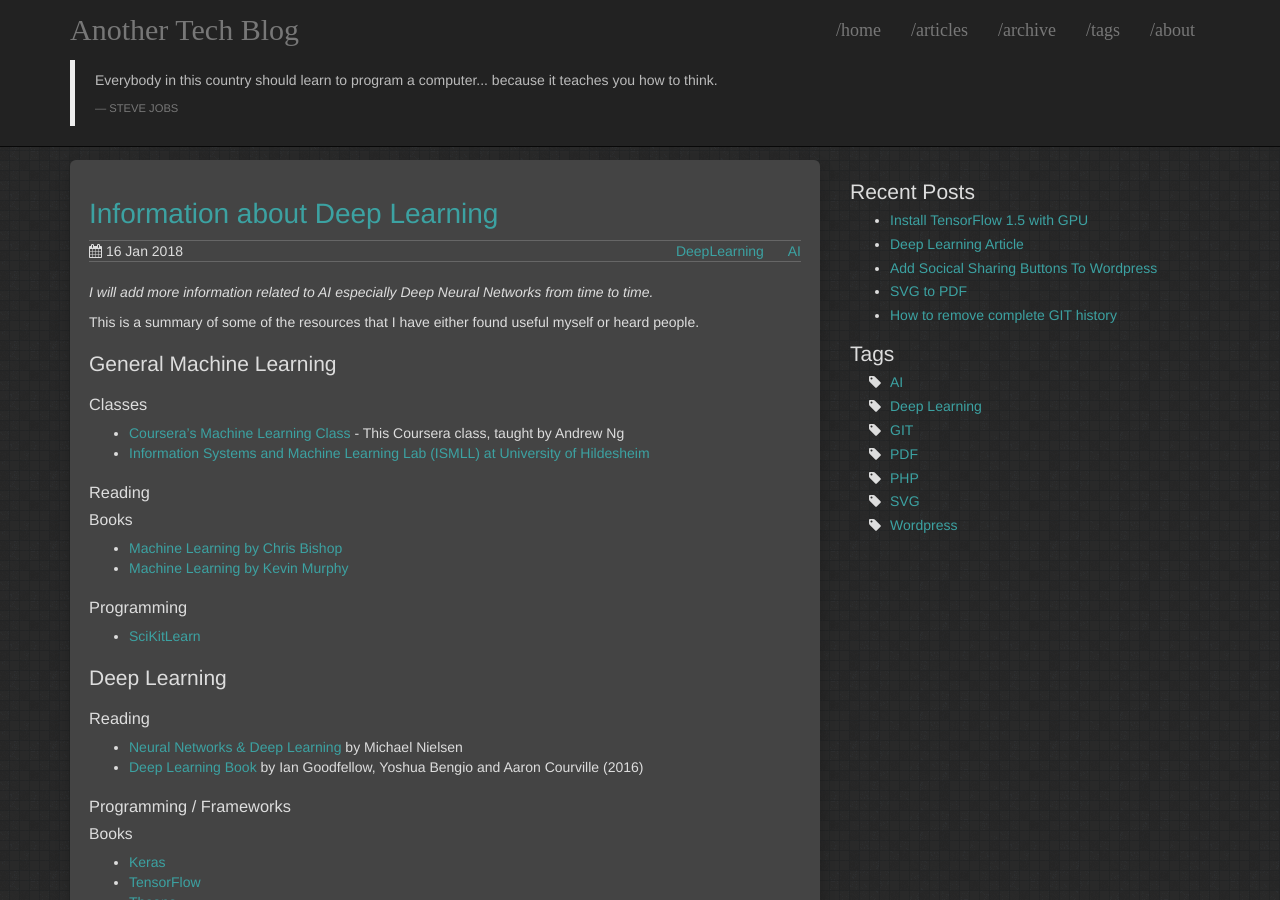
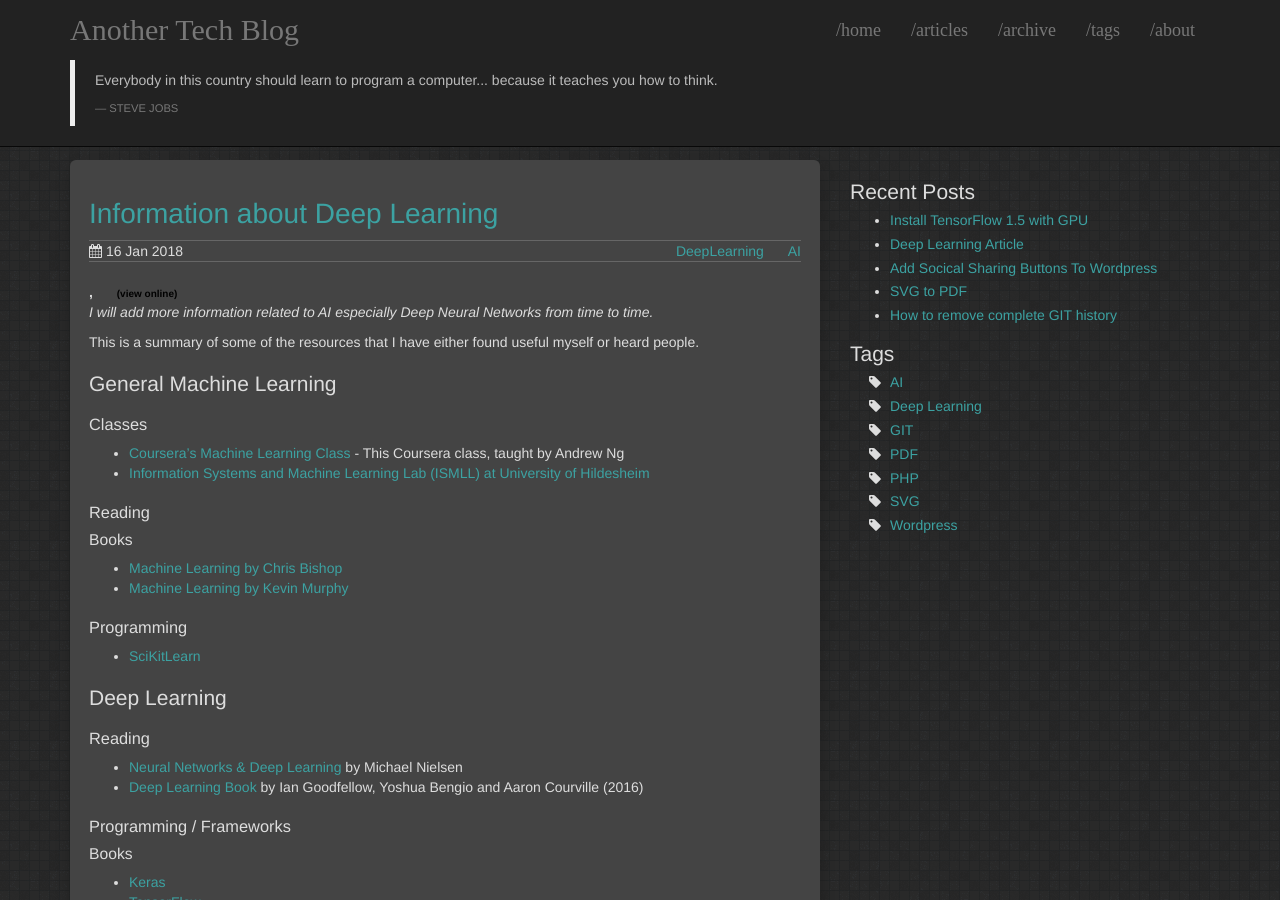
Before and after one commit to davidmainzer/davidmainzer.github.io, a Jekyll site: the page built from _articles/Deep_Learning.md, in a window 1280 px wide and 900 px high. Built offline with Jekyll 4.4.1, drawn with Linux system fonts in a browser that asks for light colours; nearby versions of some CDN libraries.

Commit message:
Update Deep_Learning.md

```diff
--- a/_articles/Deep_Learning.md
+++ b/_articles/Deep_Learning.md
@@ -8,9 +8,26 @@ tags:
  - DeepLearning
  - AI
 ---
-
+<!-- https://github.com/pcooksey/bibtex-js/ -->
 <script type="text/javascript" src="http://ajax.googleapis.com/ajax/libs/jquery/1.4.2/jquery.min.js"></script>
 <script type="text/javascript" src="https://cdn.rawgit.com/pcooksey/bibtex-js/b81606e85986fa8ad0eb66954493bc1c0b3d7ab1/src/bibtex_js.js"></script>
+
+<div class="bibtex_template">
+  <div class="if author" style="font-weight: bold;">
+    <span class="if year">
+      <span class="year"></span>,
+    </span>
+    <span class="author"></span>
+    <span class="if url" style="margin-left: 20px">
+      <a class="url" style="color:black; font-size:10px">(view online)</a>
+    </span>
+<!--<div>
+  <div style="margin-left: 10px; margin-bottom:5px;">-->
+    <span class="title"></span>
+  </div>
+</div>
+
+
 
 *I will add more information related to AI especially Deep Neural Networks from time to time.*
 
```
